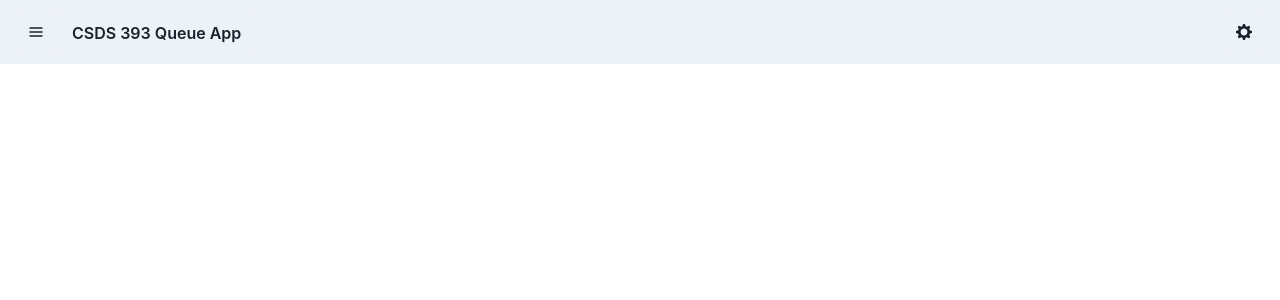
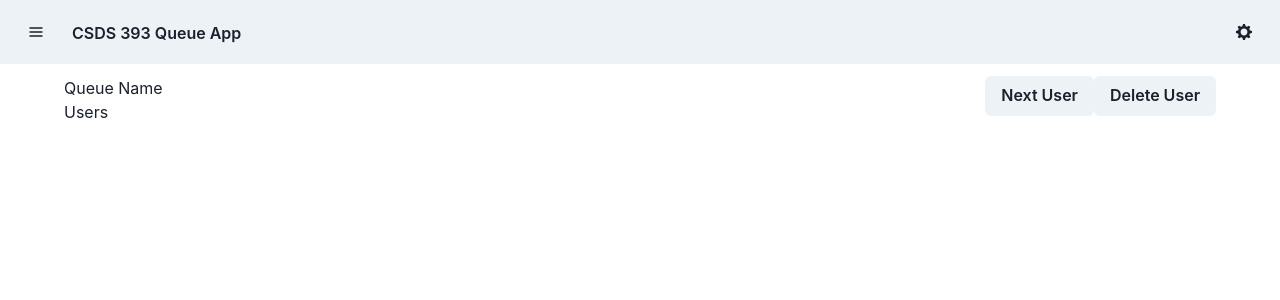
Before and after one commit to jchen42703/waiting-line-app, a React (Create React App) app in the folder packages/frontend/: page /dashboard/1 in a window 1280 px wide. Before the commit this address had no page. Shown: the top 300 px of the page. Built offline with nearby package versions, Linux system fonts and the light colour scheme.

Commit message:
Basic template for the Queue Dashboard page
- Created `QueueDashboard`
- Added the `/dashboard/:queueId` route
- Was done in conjuction with @Azuzota

```diff
--- a/packages/frontend/src/views/App.jsx
+++ b/packages/frontend/src/views/App.jsx
@@ -1,11 +1,12 @@
 import "../styles/styles.scss";
 import "focus-visible/dist/focus-visible";
 import { BrowserRouter, Route, Routes } from "react-router-dom";
+import { ChakraProvider } from "@chakra-ui/react";
+import Home from "./home/Home";
 import Login from "./auth/Login";
 import Dashboard from "./dashboard/dashboard";
-import Home from "./home/Home";
+import QueueDashboard from "./dashboard/queueDashboard";
 import SettingsPage from "./settings/settings";
-import { ChakraProvider } from "@chakra-ui/react";
 import AdminNavBar from "../components/AdminNavBar";
 import UserSignupPage from "./users/UserSignupPage";
 
@@ -17,6 +18,7 @@ export default function App() {
         <Routes>
           <Route path="/" element={<Home />} />
           <Route path="dashboard" element={<Dashboard />} />
+          <Route path="dashboard/:queueId" element={<QueueDashboard />} />
           <Route path="login" element={<Login />} />
           <Route path="settings" element={<SettingsPage />} />
           <Route path="users/:queueId" element={<UserSignupPage />} />
--- a/packages/frontend/src/views/dashboard/dashboard.jsx
+++ b/packages/frontend/src/views/dashboard/dashboard.jsx
@@ -2,7 +2,7 @@ export default function Dashboard() {
   return (
     <main style={{ padding: "1rem 0" }}>
       <h2>Dashboard</h2>
-      <button class="btn btn-primary">daisyUI Button</button>
+      <button className="btn btn-primary">daisyUI Button</button>{" "}
     </main>
   );
 }
--- /dev/null
+++ b/packages/frontend/src/views/dashboard/queueDashboard.jsx
@@ -0,0 +1,29 @@
+import { useParams } from "react-router-dom";
+import { Box, Button, Flex } from "@chakra-ui/react";
+
+export default function QueueDashboard() {
+  let { queueId } = useParams();
+  console.log(queueId);
+
+  return (
+    <>
+      <Flex flexDirection={"column"} justifyContent={"center"} my="3" mx="16">
+        {/* Header + Buttons */}
+        <Flex flexDirection={"row"} justifyContent={"space-between"}>
+          {/* <Box>
+            <h1>Queue Dashboard</h1>
+          </Box> */}
+          <Flex flexDirection={"column"}>
+            <Box>Queue Name</Box>
+            <Box>Users</Box>
+          </Flex>
+
+          <Flex flexDirection={"row"}>
+            <Button>Next User</Button>
+            <Button>Delete User</Button>
+          </Flex>
+        </Flex>
+      </Flex>
+    </>
+  );
+}
```
